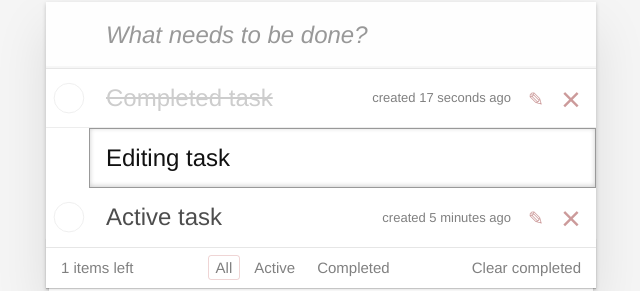
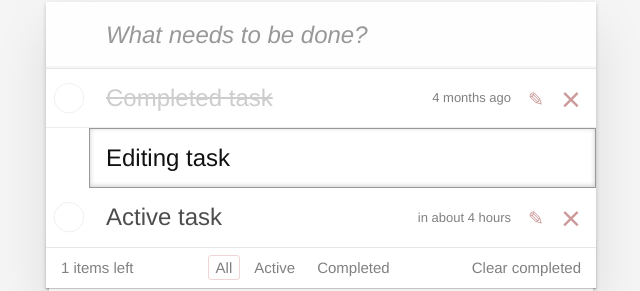
Before and after one commit to mrrukkus/todo-list-1-2-13, a React (Create React App) app: page / in a window 1280 px wide. Shown: the part 128-419 px from the top of the page, without its empty margins (319-959 px from the left). Built offline with nearby package versions, Linux system fonts and the light colour scheme.

Commit message:
Добавлено использование пакета date-fns для отображения времени создания задачи

```diff
--- a/package.json
+++ b/package.json
@@ -6,6 +6,7 @@
     "@testing-library/jest-dom": "^5.11.5",
     "@testing-library/react": "^11.1.0",
     "@testing-library/user-event": "^12.1.10",
+    "date-fns": "^2.16.1",
     "react": "^17.0.1",
     "react-dom": "^17.0.1",
     "react-scripts": "4.0.0",
--- a/src/components/Task/task.jsx
+++ b/src/components/Task/task.jsx
@@ -1,3 +1,5 @@
+import formatDistanceToNow from 'date-fns/formatDistanceToNow';
+
 const Task = ({taskState}) => {
   switch (taskState) {
     case ("completed"):
@@ -8,7 +10,7 @@ const Task = ({taskState}) => {
               <input className="toggle" type="checkbox"/>
               <label>
                 <span className="description">Completed task</span>
-                <span className="created">created 17 seconds ago</span>
+                <span className="created">{formatDistanceToNow(new Date(2020, 6, 2), { includeSeconds: true, addSuffix: true })}</span>
               </label>
               <button className="icon icon-edit"></button>
               <button className="icon icon-destroy"></button>
@@ -24,7 +26,7 @@ const Task = ({taskState}) => {
               <input className="toggle" type="checkbox"/>
               <label>
                 <span className="description">Editing task</span>
-                <span className="created">created 5 minutes ago</span>
+                <span className="created">{formatDistanceToNow(new Date(2020, 6, 2), { includeSeconds: true, addSuffix: true })}</span>
               </label>
               <button className="icon icon-edit"></button>
               <button className="icon icon-destroy"></button>
@@ -40,7 +42,7 @@ const Task = ({taskState}) => {
             <input className="toggle" type="checkbox"/>
             <label>
               <span className="description">Active task</span>
-              <span className="created">created 5 minutes ago</span>
+              <span className="created">{formatDistanceToNow(new Date(2020, 9, 29), { includeSeconds: true, addSuffix: true })}</span>
             </label>
             <button className="icon icon-edit"></button>
             <button className="icon icon-destroy"></button>
```
Also changed, not shown: 1 other file (tests, documents, lock files or other folders).
